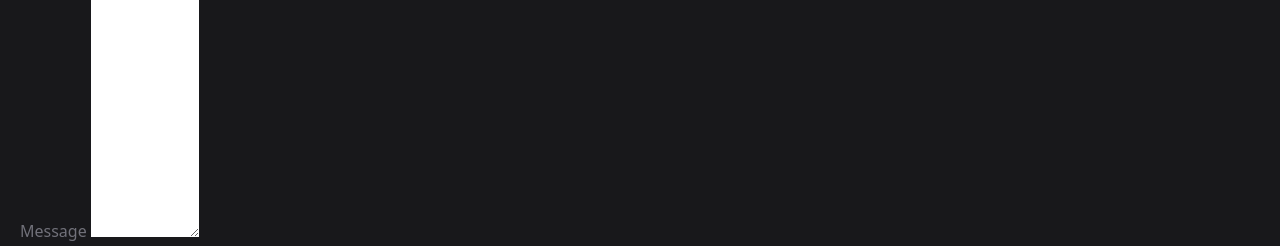
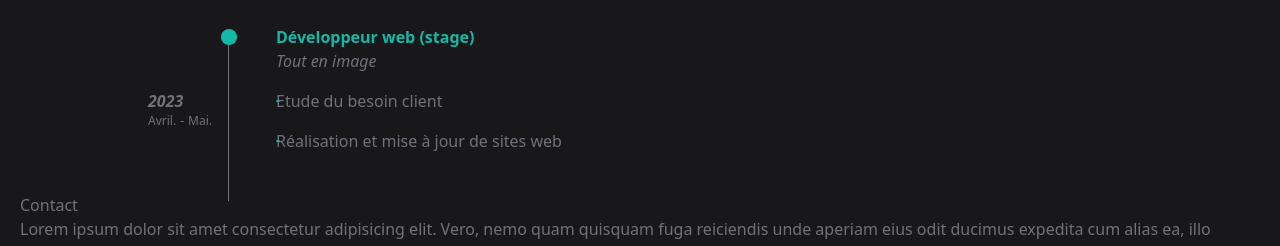
Before and after one commit to MrLkuch/WebCV, a plain HTML site: page index.html in a window 1280 px wide. Shown: the part 2193-2439 px from the top of the page. Drawn offline with Linux system fonts and the light colour scheme; a web font is replaced by a local one.

Commit message:
feat(index.html): add experiences timeline

```diff
--- a/index.html
+++ b/index.html
@@ -432,6 +432,56 @@
                     </div>
                 </div>
             </section>
+            <section
+                     class="md:flex mt-20 text-center ml-10 mr-10 md:ml-30 lg:mr-36">
+                <div class="grid justify-items-center md:mr-20 md:w-2/3">
+                    <h1 class="mb-10 w-2/3 text-2xl text-teal-500"> Experiences
+                    </h1>
+                    <div class="relative mt-5 text-left lg:w-3/4">
+                        <div class="flex items-center relative">
+                            <div class="hidden md:block md:w-1/6">
+                                <div class="font-bold italic">2023 </div>
+                                <div class="md:flex space-x-1 text-xs">
+                                    <div>Avril.</div>
+                                    <div>-</div>
+                                    <div>Mai.</div>
+                                </div>
+                            </div>
+                            <div
+                                 class="border-l border-zinc-500 absolute h-full left-1 md:left-20 top-2 z-10">
+                                <i
+                                   class="fas fa-circle -top-1 -ml-2 absolute text-teal-500"></i>
+                            </div>
+                            <div class="ml-10">
+                                <div class="font-bold text-teal-500">Développeur
+                                    web (stage) </div>
+                                <div class="italic md:mb-4">Tout en image</div>
+                                <div class="mb-4 mt-2 md:hidden">
+                                    <div class="font-bold">2023</div>
+                                    <div class="text-xs">Avril - Mai </div>
+                                </div>
+                                <div class="mb-10">
+                                    <ul>
+                                        <li
+                                            class="items-center flex relative mb-4">
+                                            <span
+                                                  class="absolute -left-5 w-1 h-1 border border-teal-500 m-2 rounded"></span>
+                                            <p> Etude du besoin client </p>
+                                        </li>
+                                        <li
+                                            class="items-center flex relative mb-4">
+                                            <span
+                                                  class="absolute -left-5 w-1 h-1 border border-teal-500 m-2 rounded"></span>
+                                            <p> Réalisation et mise à jour de
+                                                sites web </p>
+                                        </li>
+                                    </ul>
+                                </div>
+                            </div>
+                        </div>
+                    </div>
+                </div>
+            </section>
             <section class="contact">
                 <div class="contact_text">
                     <h2 class="ltypodark">Contact</h2>
```
